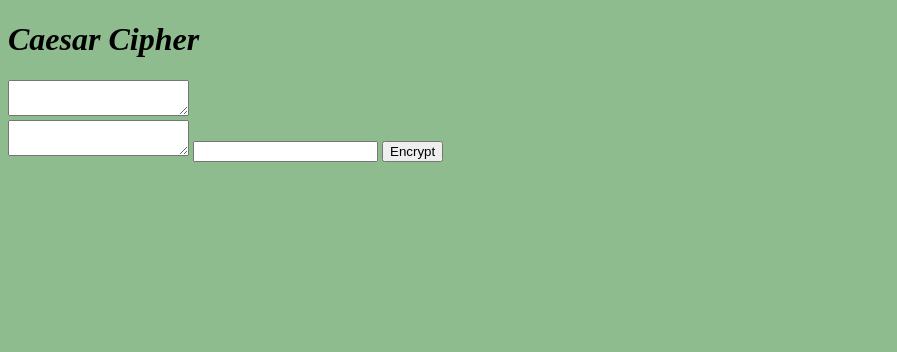
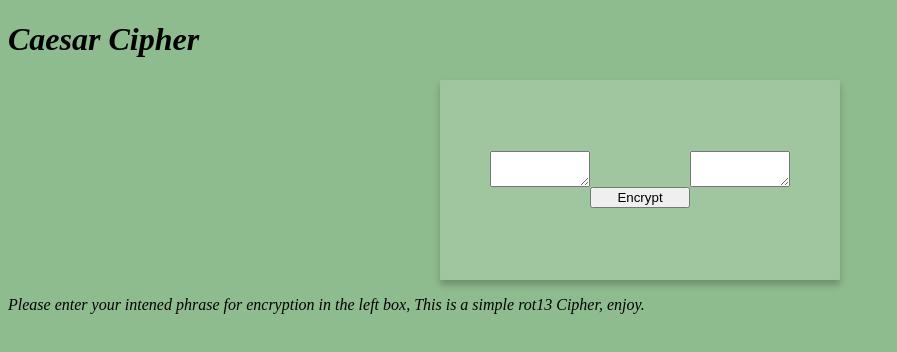
Before and after one commit to 1912Alan-Turing1954/.Caesar, a plain HTML site: page index.html in a window 1280 px wide. Shown: the whole page, without its empty margins (0-897 px from the left). Drawn offline with Linux system fonts and the light colour scheme.

Commit message:
Initial Commit.

```diff
--- a/index.html
+++ b/index.html
@@ -13,8 +13,10 @@
             <div id="container">
                 <textarea id="decoded" name="inputtext"></textarea></br>
 		        <textarea id= "encoded" name="decodedtext"></textarea>
-                <input id="key" type="number">
-                <button type="button" onclick="rot13()">Encrypt</button>
+                <button type="button" id="btn" onclick="rot13()">Encrypt</button>
+            </div>
+            <div id="container-2">
+                <p><em>Please enter your intened phrase for encryption in the left box, This is a simple rot13 Cipher, enjoy.</em></p>
             </div>
         <script type="text/javascript" src="index.js"></script>
     </body>
--- a/index.js
+++ b/index.js
@@ -1,4 +1,6 @@
-var rot = 10;
+
+
+var rot = 13;
 var temp = 0;
 var minCharCode = 65;
 var maxCharCode = 90;
--- a/main.css
+++ b/main.css
@@ -2,7 +2,28 @@ body {
     background: darkseagreen;
 }
 
-p {
-    background: aquamarine;
-    z-index: 10;
+#container {
+    display: grid;
+    grid-template-columns: 100px 100px 100px;
+    grid-template-rows: auto;
+    box-sizing: border-box;
+    width: 400px;
+    height: 200px;
+    margin-left: auto;
+    margin-right: auto;
+    background:gray;
+    justify-content: center;
+    align-content: center;
+    box-shadow: 10px 10px 10px black;
+    background-color: rgba(255, 255, 255, 0.15);
+    backdrop-filter: blur(5px);
+    box-shadow: 0px 5px 7px 0px rgba(0, 0, 0, 0.24);
 }
+
+#btn {
+    transform: translate(100px);
+}
+
+#decoded, #encoded {
+    outline: none;
+}
```
